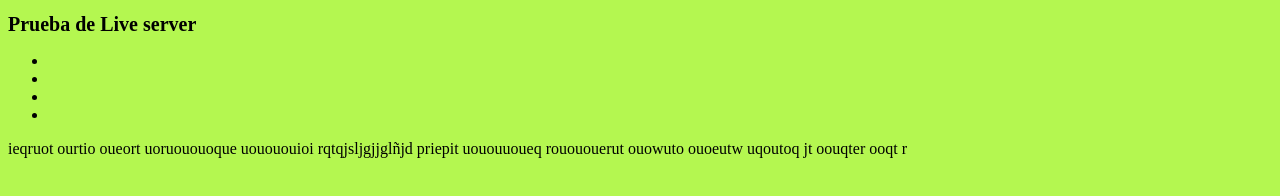
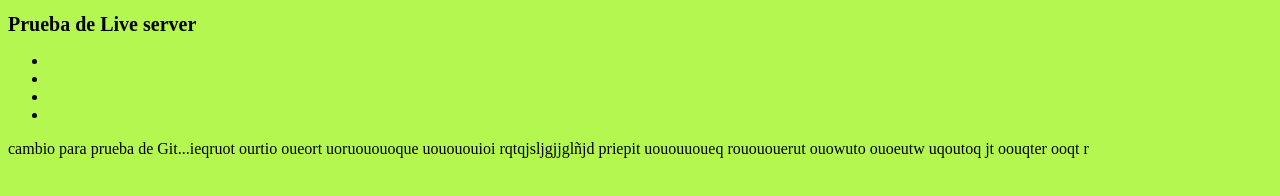
Before and after one commit to Xavier-carrasclet/VsualStudioCodeCarpeta, a plain HTML site: page index.html in a window 1280 px wide. Drawn offline with Linux system fonts and the light colour scheme.

Commit message:
Cambio para en parrafo para prueba de Git

```diff
--- a/index.html
+++ b/index.html
@@ -39,7 +39,7 @@
             <a href=""></a>
         </li>
     </ul>
-    <p>ieqruot ourtio oueort  uoruououoque uouououioi rqtqjsljgjjglñjd priepit uououuoueq   rouououerut ouowuto  ouoeutw uqoutoq jt oouqter ooqt r</p>
+    <p>cambio para prueba de Git...ieqruot ourtio oueort  uoruououoque uouououioi rqtqjsljgjjglñjd priepit uououuoueq   rouououerut ouowuto  ouoeutw uqoutoq jt oouqter ooqt r</p>
     <script src="index.js"></script>
 
 </body>
```
